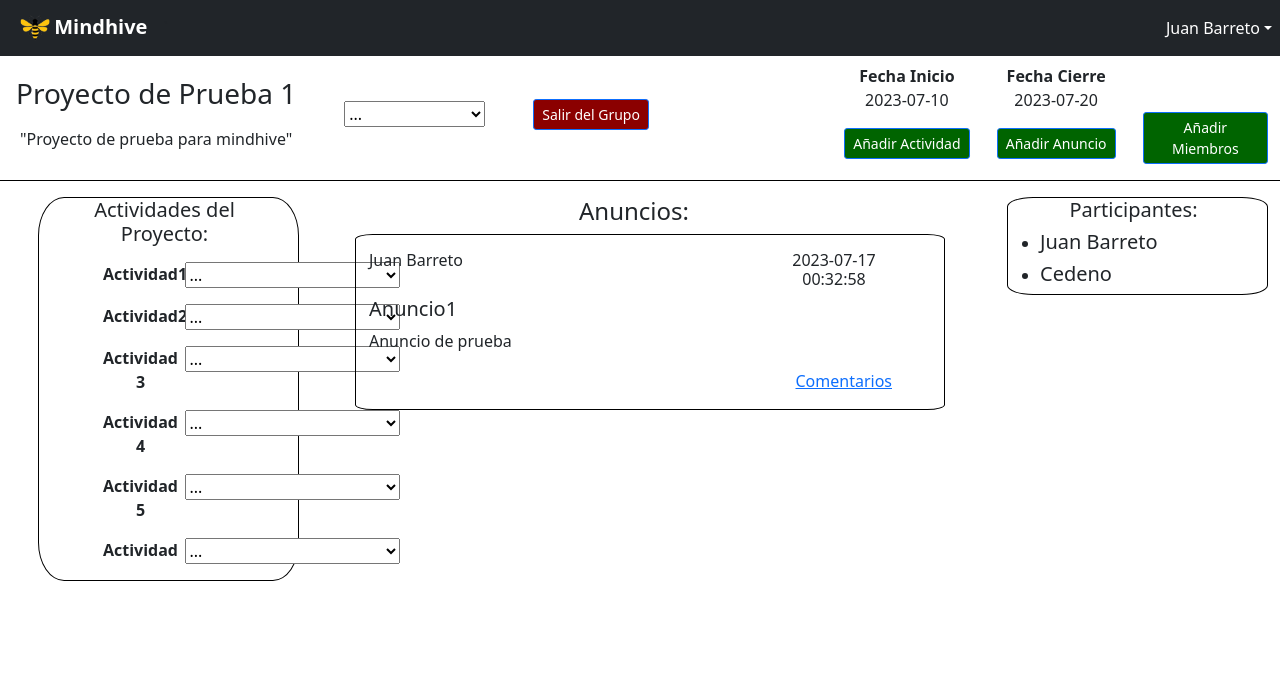
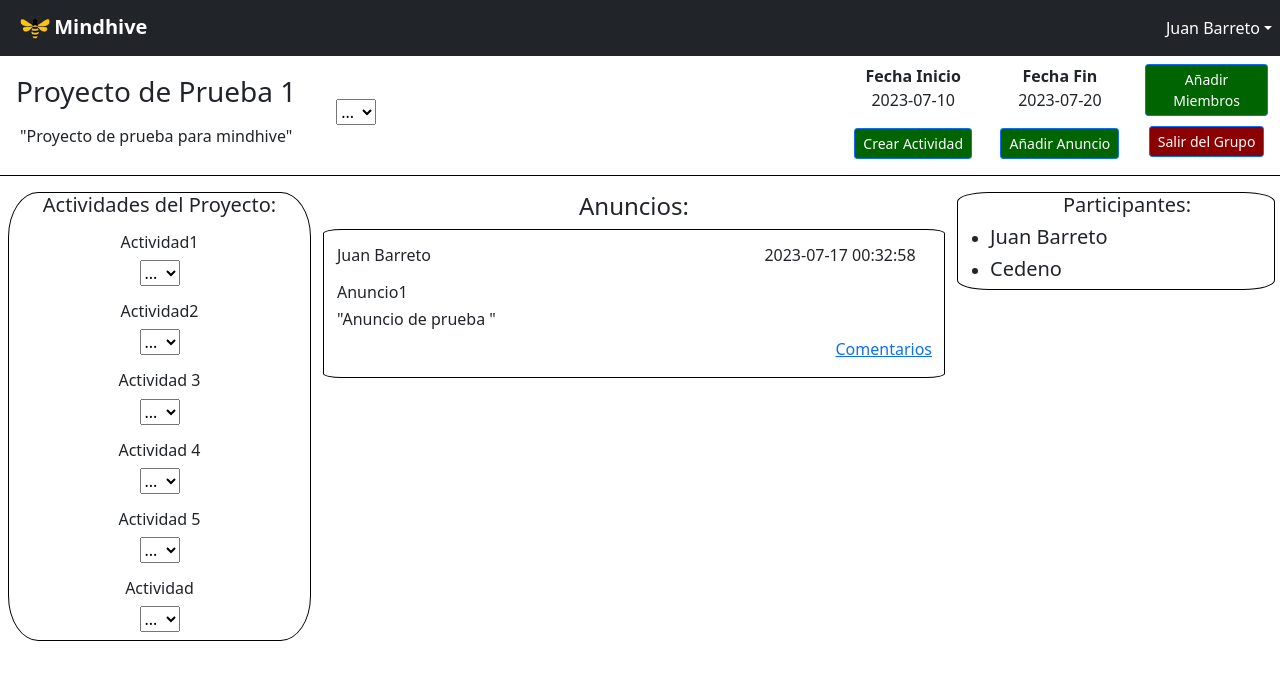
Before and after one commit to alejandro0619/mindhive, a Flask app: page /viewProject/1 in a window 1280 px wide. Shown: the top 680 px of the page. Run offline with Flask 3, Linux system fonts and the light colour scheme; a user stored in the database is signed in; data comes from the database, SQL or seed files in the repository; some libraries are stand-ins or nearby versions.

Commit message:
frontend fixes

```diff
--- a/routes/user.py
+++ b/routes/user.py
@@ -153,17 +153,12 @@ def create_project_view():
             while shareable_code in codes:
                 shareable_code = gen_shareable_code()
         # Once the information needed to create the project is filled. I need to create a group chat for this project
-        create_group_chat_query = """
-        INSERT INTO group_chat VALUES (NULL)
-        """
-        cursor.execute(create_group_chat_query)
-        # This is potentially dangerous in case of multiple requests at the same time. Because there's no way to relate the last row to the user that's requesting the ID. This all depends on the order of the operations.
-        group_chat_id = cursor.lastrowid
+
 
         create_project_query = """
-        INSERT INTO project VALUES (NULL, %s, %s, %s, %s, %s, %s, %s)
+        INSERT INTO project VALUES (NULL, %s, %s, %s, %s, %s, %s)
         """
-        cursor.execute(create_project_query, (project_title, project_description, starting_date, ending_date, shareable_code, user_uid, group_chat_id))
+        cursor.execute(create_project_query, (project_title, project_description, starting_date, ending_date, shareable_code, user_uid))
 
         insert_into_user_has_project = """
         INSERT INTO user_has_project VALUES (%s, %s)
@@ -213,7 +208,7 @@ def edit_project(id):
         else:
             return redirect(url_for('user.root'))
 
-@user_bp.route("/leaveProject/<id>", methods=['POST'])
+@user_bp.route("/leaveProject/<id>", methods=['GET'])
 def leave_project(id):
 
     mysql = current_app.config['MYSQL']
@@ -319,9 +314,6 @@ def project_view(id):
         else:
             return redirect(url_for("auth.login"))
 
-@user_bp.route("/chat/<projectId>", methods=['GET'])
-def project_chat(project_id):
-    return render_template("groupChat.html")
 
 @user_bp.route("/activity/<id>", methods=['GET', 'POST'])
 def create_activity(id):
--- a/templates/activityCreate.html
+++ b/templates/activityCreate.html
@@ -45,7 +45,7 @@
             <h3 class="ms-5 mt-5"  style="text-align: left;">Descripción de la Actividad:</h3>
             <div class="col-sm-8 ms-5">
                     <div class="form-floating mt-2">
-                        <input type="text" maxlength="20" required class="form-control" id="tituloActividad" name="tituloActividad" placeholder="{{ activity_name}}">
+                        <input type="text" maxlength="45" required class="form-control" id="tituloActividad" name="tituloActividad" placeholder="{{ activity_name}}">
                     </div>
             </div>
 
--- a/templates/announcementCreate.html
+++ b/templates/announcementCreate.html
@@ -37,7 +37,7 @@
             <div class="line"></div>
             <div class="mt-4 ms-4" style="text-align: left; ">
                 <h1><strong>{{project['project_title']}}</strong></h1>
-                <h3>{{project['project_description']}}</h3>
+                <h3>"{{project['project_description']}}"</h3>
             </div>
 
             <h3 class="ms-5 mt-5"  style="text-align: left;">Titulo del anuncio:</h3>
@@ -50,7 +50,7 @@
             <h3 class="ms-5 mt-2" style="text-align: left;">Descripción del anuncio:</h3>
             <div class="col-sm-8 ms-5">
                 <div class="form-floating mt-2">
-                    <textarea class="form-control" required id="descripcionAnuncio" maxlength="45" name="descripcionAnuncio" placeholder="descripcionAnuncio" style="height: 100px;"></textarea>
+                    <textarea class="form-control" required id="descripcionAnuncio" maxlength="100" name="descripcionAnuncio" placeholder="descripcionAnuncio" style="height: 100px;"></textarea>
                 </div>
             </div>
 
--- a/templates/auth/register.html
+++ b/templates/auth/register.html
@@ -37,13 +37,13 @@
     <div class="row">
         <div class="col-sm-6">
             <div class="form-floating mt-2">
-                <input type="text" class="form-control" id="nombre" required maxlength="45" name="nombre" placeholder="nombre">
+                <input type="text" class="form-control" id="nombre" required maxlength="20" name="nombre" placeholder="nombre">
                 <label for="nombre">Nombre</label>
             </div>
         </div>
         <div class="col-sm-6">
             <div class="form-floating mt-2">
-                <input type="text" class="form-control" id="apellido" required maxlength="45" name="apellido" placeholder="apellido">
+                <input type="text" class="form-control" id="apellido" required maxlength="20" name="apellido" placeholder="apellido">
                 <label for="apellido">Apellido</label>
             </div>
         </div>
--- a/templates/project.html
+++ b/templates/project.html
@@ -33,20 +33,16 @@
 
     <!-- Navbar for the bottom section -->
     <nav class="navbar navbar-expand-sm navbar-dark bg-white">
-        <row class="ms-3">
-            <h3 class="text-align=left mb-3">{{project['project_title']}}</h3>
-            <p class="text-align=left mb-0">"{{project['project_description']}}"</p>
+        <row class="ms-3" style="padding-right: 50px;">
+            <h3 class="text-align=left mb-3"  style="word-break: break-all;">{{project['project_title']}}</h3>
+            <p class="text-align=left mb-0"  style="word-break: break-all;">"{{project['project_description']}}"</p>
         </row>
 
-        <select class="ms-5" id="{{ project['project_id'] }}" onchange="modifyProject('{{ project['project_id'] }}')">
+        <select id="{{ project['project_id'] }}" style="max-width: 40px; margin-left: -10px; margin-right: 10px;" onchange="modifyProject('{{ project['project_id'] }}')">
             <option value="">...</option>
             <option value="editar">Editar Proyecto</option>
             <option value="borrar">Borrar Proyecto</option>
         </select>
-
-        <form class="ms-5" action="/leaveProject/{{project['project_id']}}" method="POST">
-            <button class="btn btn-sm btn-primary" style="background-color: darkred;">Salir del Grupo</button>
-        </form>
 
         <script>
             function modifyProject(project_id) {
@@ -71,7 +67,7 @@
                                     <p class="mb-0"><strong>Fecha Inicio</strong></p>
                                         <p>{{project['starting_date']}}</p>
                                         <a href="/activity/{{project['project_id']}}">
-                                            <button class="btn btn-sm btn-primary" style="background-color: darkgreen;">Añadir Actividad</button>
+                                            <button class="btn btn-sm btn-primary" style="background-color: darkgreen;">Crear Actividad</button>
                                         </a>
                                 </div>
                             </li>
@@ -80,7 +76,7 @@
                         <div class="col-sm-4">
                             <li>
                                 <div>
-                                    <p class="mb-0"><strong>Fecha Cierre</strong></p>
+                                    <p class="mb-0"><strong>Fecha Fin</strong></p>
                                     <p>{{project['ending_date']}}</p>
                                     <a href="/createAnnouncement/{{project['project_id']}}">
                                         <button class="btn btn-sm btn-primary" style="background-color: darkgreen;">Añadir Anuncio</button>
@@ -93,10 +89,15 @@
                             <li>
                                 <div>
                                     <a href="/shareCode/{{project['project_id']}}">
-                                        <button class="btn btn-sm btn-primary mt-5"  style="background-color: darkgreen;">Añadir Miembros</button>
+                                        <button class="btn btn-sm btn-primary"  style="background-color: darkgreen;">Añadir Miembros</button>
                                     </a>
+                                </div>
+                                <div style="margin-top: 10px;">
+                                    <a href="/leaveProject/{{project['project_id']}}">
+                                        <button class="btn btn-sm btn-primary" style="background-color: darkred;">Salir del Grupo</button>
+                                    </a>
+                                </div>
 
-                                </div>
                             </li>
                         </div>
 
@@ -113,31 +114,31 @@
     <div class="line"></div>
 
     <div class="row me-0 mt-3">
-        <div class="col-sm-3" style="padding-left: 50px;">
-            <ul class="ms-0" style="list-style-type: none; padding-right: 40px; border: 1px solid #000; border-radius: 10%;">
+        <div class="col-sm-3" style="padding-left: 10px; padding-right: 0px;">
+            <ul style="margin-left:10px; padding-left: 0px; list-style-type: none; padding-right: 0px; border: 1px solid #000; border-radius: 10%;">
                 <h5>Actividades del Proyecto:</h5>
              <!-- ...previous code... -->
 
-             <ul style="list-style-type: none;">
+
                 {% for activity in activities %}
 
-                <li>
-                    <div class="row me-0 mt-3 mb-3">
-                        <div class="col-sm-6" style="pvscode-file://vscode-app/opt/visual-studio-code/resources/app/out/vs/code/electron-sandbox/workbench/workbench.htmladding-left: 50px;">
+                <li class="mt-3 mb-2">
+
+
                             <div>
-                                <label>
-                                    <strong>{{ activity['activity_name'] }}</strong>
-                                </label>
+                                <h6  style="word-break: break-all;">
+                                    {{ activity['activity_name'] }}
+                                </h6>
                             </div>
-                        </div>
-                        <div class="col-sm-6" style="padding-left: 10px; text-align: left;">
-                            <select id="select_{{ activity['activity_id'] }}" onchange="redirectUser('{{ activity['activity_id'] }}', '{{project['project_id']}}')">
+
+
+                            <select style="max-width: 40px;" id="select_{{ activity['activity_id'] }}" onchange="redirectUser('{{ activity['activity_id'] }}', '{{project['project_id']}}')">
                                 <option value="">...</option>
                                 <option value="editar">Editar Actividad</option>
                                 <option value="borrar">Marcar como completado</option>
                             </select>
-                        </div>
-                    </div>
+
+
 
                 </li>
                 {% endfor %}
@@ -170,32 +171,34 @@
 
         <div class="col-sm-6">
             <h4>Anuncios: </h4>
-            <ul style="list-style-type: none;">
+            <ul style="list-style-type: none; margin-left: 0px; padding-left: 0px;">
                 {% for announcement in announcements %}
-                <li class="mb-2" style="list-style-type: none; padding-right: 40px; border: 1px solid #000; border-radius: 3%;">
+                <li class="mb-2" style="list-style-type: none; padding-right: 5x; border: 1px solid #000; border-radius: 3%;">
                   <div class="row me-0 mt-3">
                     <div class="col-sm-9" style="text-align: left; padding-left: 25px;">
-                        <h6>{{announcement['user_name']}}</h6>
+                        <h6  style="word-break: break-all; margin-right: 25px;">{{announcement['user_name']}}</h6>
+
                     </div>
                     <div class="col-sm-3">
-                        <h6>{{announcement['announcement_date']}}</h6>
+                        <h6  style="word-break: break-all; margin-left: -50px; margin-right: 0px;">{{announcement['announcement_date']}}</h6>
                     </div>
 
-                    <h5 style = "padding-left: 25px; text-align: left;">{{ announcement['announcement_name'] }}</h5>
-                    <p style = "padding-left: 25px; text-align: left;">{{announcement['announcement_description']}}</p>
+
+                    <h6 style = "margin-top:10px; padding-left: 25px; text-align: left; word-break: break-all;">{{ announcement['announcement_name'] }}</h6>
+                    <h6 style = "padding-left: 25px; text-align: left; word-break: break-all;">"{{announcement['announcement_description']}}"</h6>
                     <a href="/projectAnnouncement/{{announcement['announcement_id']}}" style="text-align: right;"><p>Comentarios</p></a>
                   </div>
                 </li>
                 {% endfor %}
               </ul>
         </div>
-        <div class="col-sm-3" style="padding-left: 50px;">
-            <ul class="ms-0" style="padding-right: 40px; border: 1px solid #000; border-radius: 10%;">
+        <div class="col-sm-3" style="padding-left: 0px; padding-right: 5px;">
+            <ul class="ms-0" style="padding-right: 10px; border: 1px solid #000; border-radius: 10%;">
                 <h5>Participantes: </h5>
                 {% for participant in participants %}
                 <li style="text-align: left; " >
                   <div>
-                    <h5>{{ participant['user_name'] }}</h5>
+                    <h5  style="word-break: break-all;">{{ participant['user_name'] }}</h5>
                   </div>
                 </li>
                 {% endfor %}
--- a/templates/projectCreate.html
+++ b/templates/projectCreate.html
@@ -47,7 +47,7 @@
             <h3 class="ms-5 mt-2" style="text-align: left;">Descripción del proyecto:</h3>
             <div class="col-sm-8 ms-5">
                 <div class="form-floating mt-2">
-                    <textarea class="form-control" id="descripcionProyecto" required maxlength="45" name="descripcionProyecto" placeholder="descripcionProyecto" style="height: 100px;"></textarea>
+                    <textarea class="form-control" id="descripcionProyecto" required maxlength="100" name="descripcionProyecto" placeholder="descripcionProyecto" style="height: 100px;"></textarea>
                 </div>
             </div>
 
--- a/templates/projectList.html
+++ b/templates/projectList.html
@@ -120,7 +120,7 @@
                         <h3>{{ project['project_title'] }}</h3>
                         <h5>"{{ project['project_description'] }}"</h5>
                         <h6 class="mt-5">
-                            <span class="mr-2">{{ project['user_name'] }}</span>
+                            <h6 class="ms-2" style="word-break: break-all;">{{ project['user_name'] }}</h6>
                             &nbsp&nbsp
                             <span class="mr-2">{{ project['participant_count'] }} participante(s)</span>
                             &nbsp&nbsp
```
Also changed, not shown: templates/announcement.html (+8 -8 lines).
